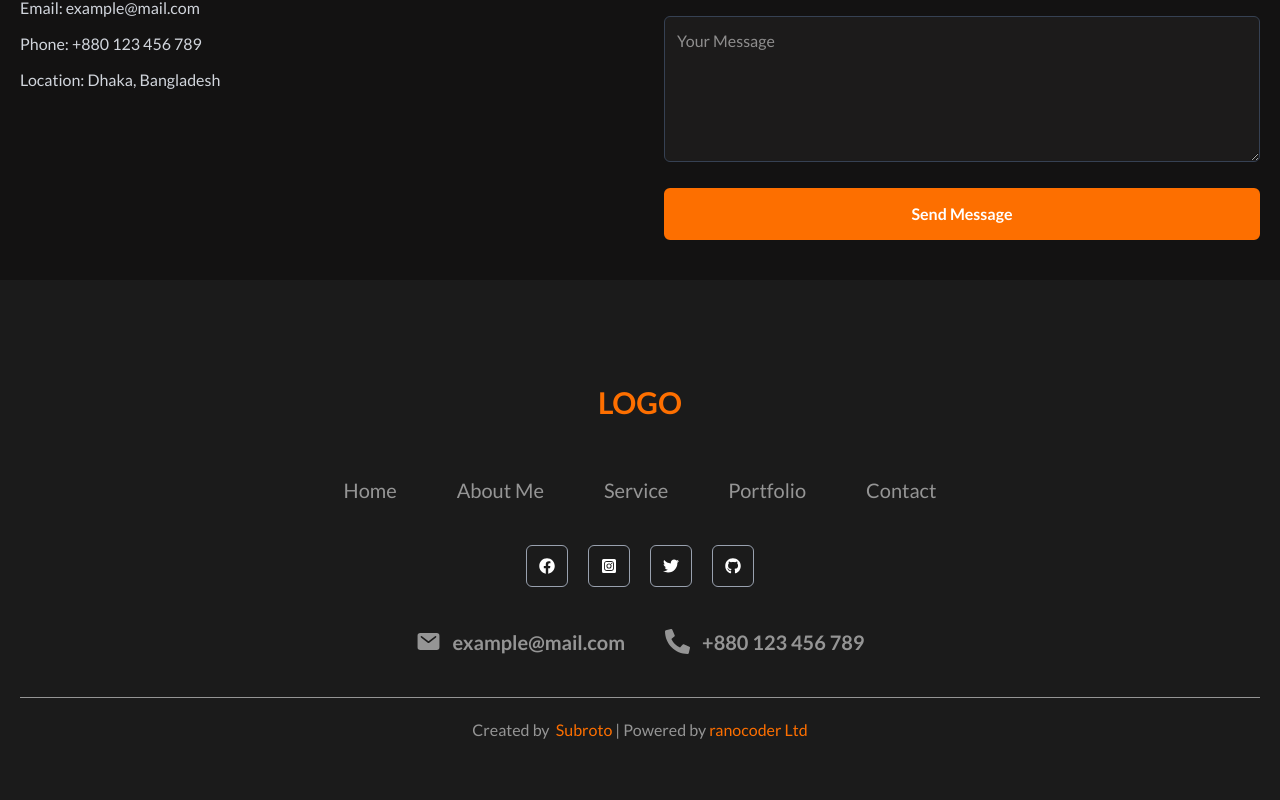
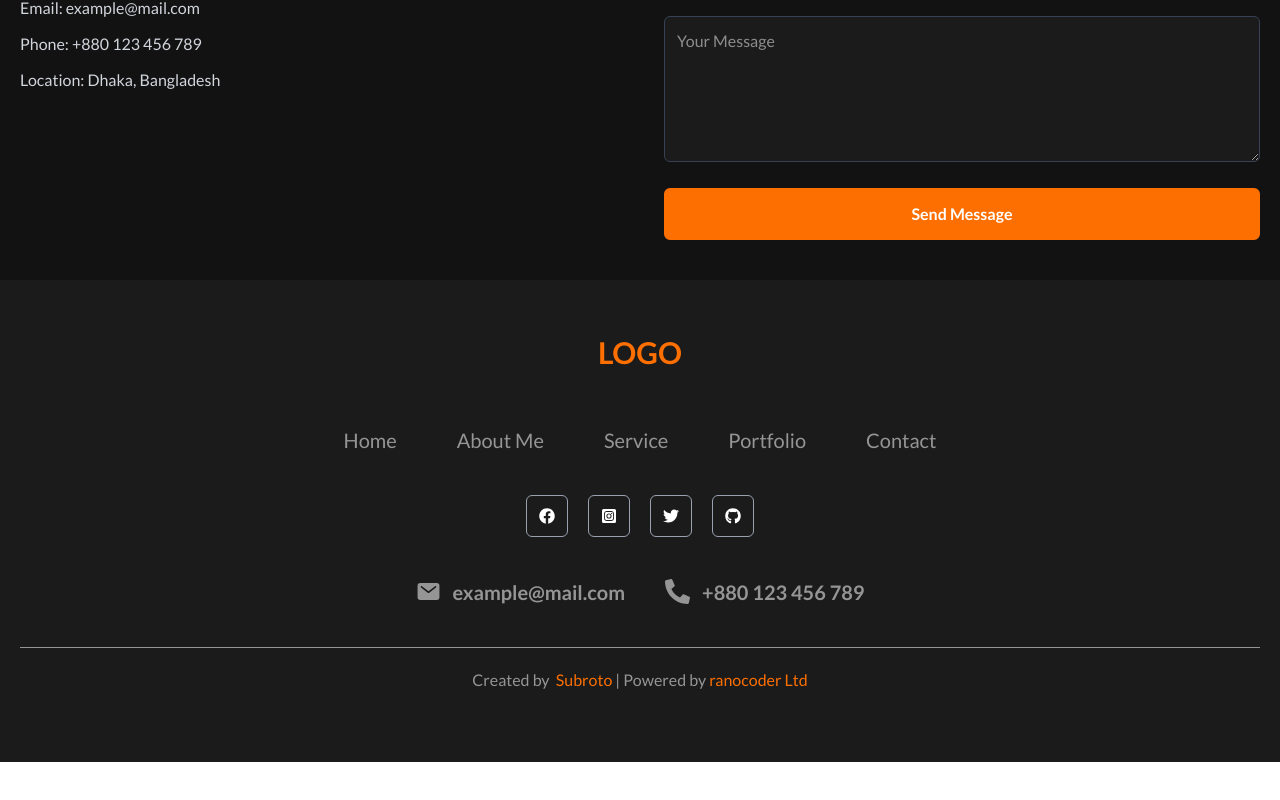
Before and after one commit to Subroto112001/DynamicPorfolio, a React (Vite) app: page / in a window 1280 px wide. Shown: the part 5850-6650 px from the top of the page. After the commit the page ends 6612 px from the top, so only its background shows below. Built offline with nearby package versions, Linux system fonts and the light colour scheme.

Commit message:
footer part bug fix

```diff
--- a/src/Component/Footer.jsx
+++ b/src/Component/Footer.jsx
@@ -48,7 +48,7 @@ const Footer = () => {
   return (
     <div className="bg-[#1B1B1B]">
       <div className="container">
-        <div className="py-[100px]">
+        <div className="py-[50px]">
           <h3 className="text-[#fd6f00] font-bold text-[30px] text-center">
             LOGO
           </h3>
```
